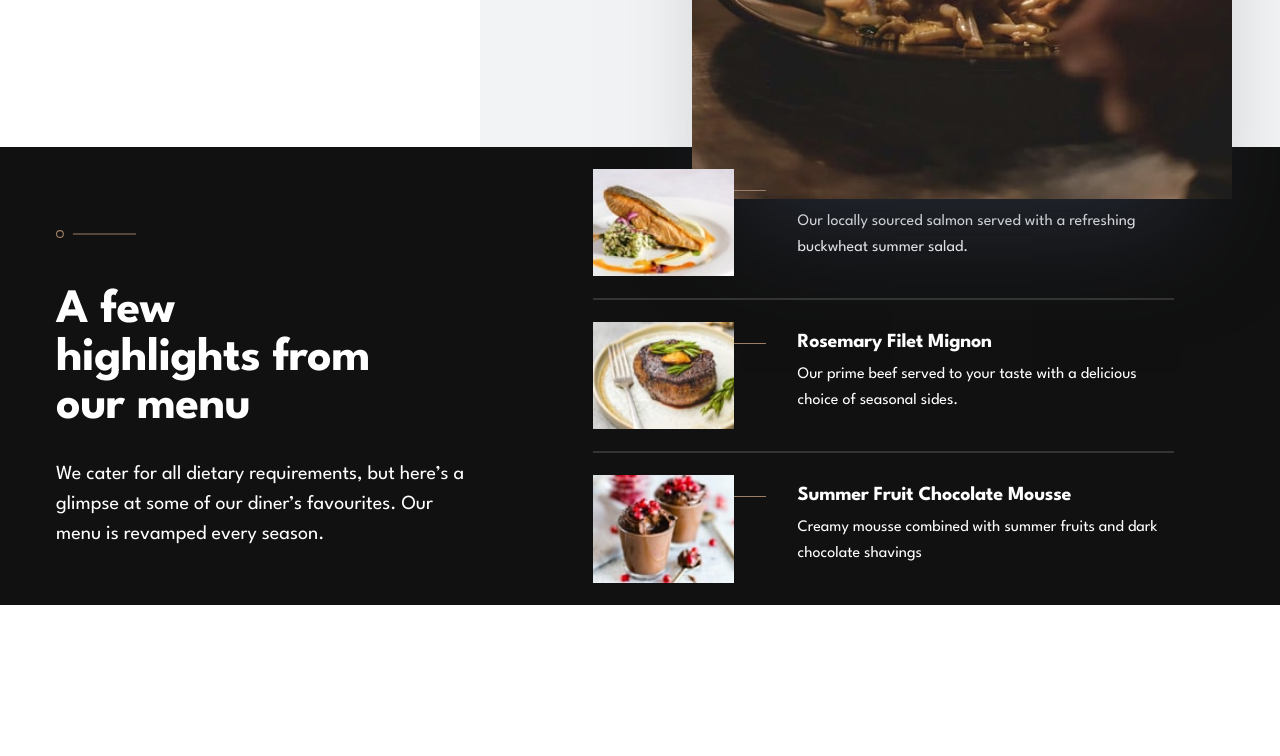
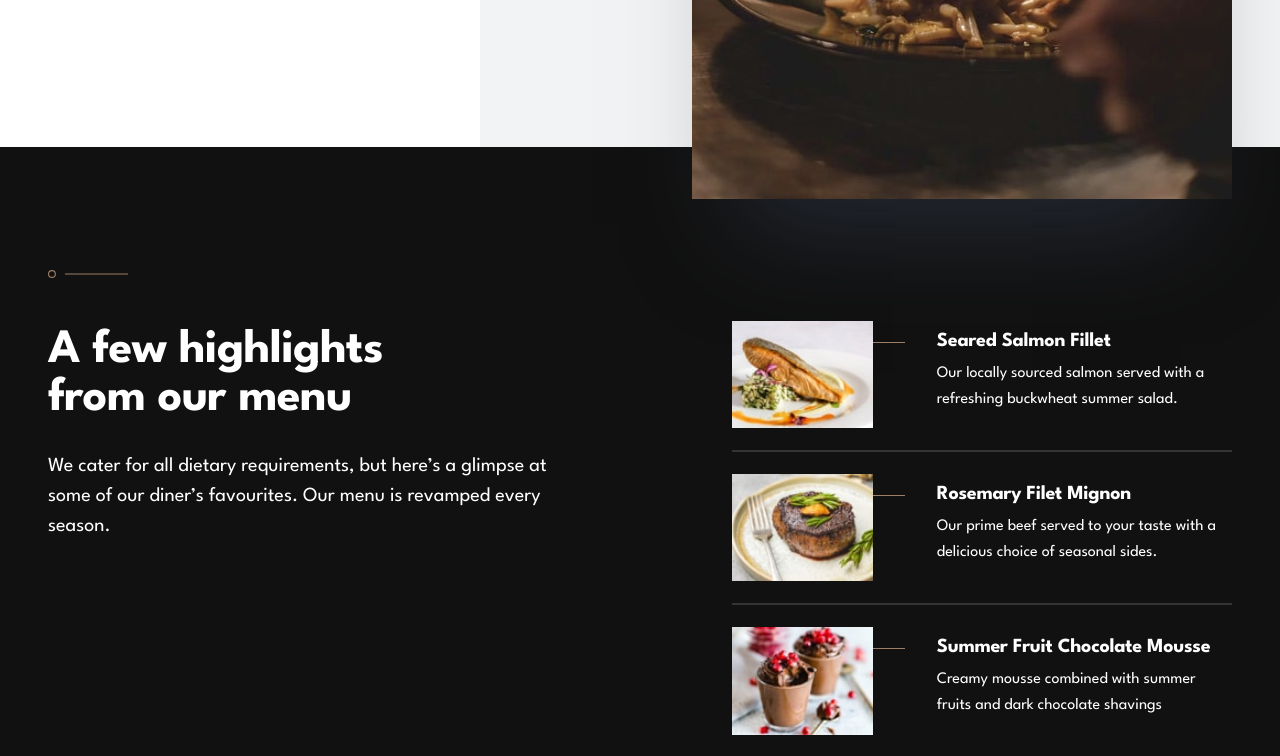
Before and after one commit to Mmackz/restaurant, a website built with webpack: page src/index.html in a window 1280 px wide. Shown: the part 2169-2925 px from the top of the page. Before the commit the page ends 2774 px from the top, so only its background shows below. Built offline with nearby package versions, Linux system fonts and the light colour scheme.

Commit message:
🚧 menu section desktop styles

```diff
--- a/src/components/home/menu/index.js
+++ b/src/components/home/menu/index.js
@@ -21,6 +21,9 @@ export const Menu = (() => {
    const section = document.createElement("section");
    section.classList.add("menu");
 
+   const sectionInner = document.createElement("div");
+   sectionInner.classList.add("menu-inner");
+
    // create menu header
    const menuHeader = Card(
       null,
@@ -29,7 +32,7 @@ export const Menu = (() => {
       "We cater for all dietary requirements, but here’s a glimpse at some of our diner’s favourites. Our menu is revamped every season."
    );
    menuHeader.classList.add("menu-header");
-   section.append(menuHeader);
+   sectionInner.append(menuHeader);
 
    // create menu items
    const menuItems = document.createElement("div");
@@ -60,7 +63,8 @@ export const Menu = (() => {
    );
 
    menuItems.append(menu1, menu2, menu3);
-   section.append(menuItems);
+   sectionInner.append(menuItems);
+   section.append(sectionInner);
 
    return section;
 })();
--- a/src/components/home/menu/menu.css
+++ b/src/components/home/menu/menu.css
@@ -34,6 +34,41 @@
 
 @media (min-width: 960px) {
    .menu {
+      padding: 0;
+   }
+
+   .menu-inner {
       display: flex;
+      justify-content: space-between;
+      gap: 2rem;
+      padding: 6.5rem 3rem 0;
+      max-width: 1280px;
+      margin: 0 auto;
+   }
+
+   .menu-items {
+      max-width: clamp(31.25rem, 35vw, 33.75rem);
+      margin: 3rem 0 0;
+   }
+
+   .menu-header {
+      padding-top: 1rem;
+   }
+
+   .menu-header > .card-content {
+      width: 100%;
+      padding: 0;
+   }
+
+   .menu-header .card-header {
+      max-width: none;
+   }
+
+   .menu-header .card-text {
+      width: auto;
+   }
+
+   .menu-header .card-divider {
+      padding-top: 0;
    }
 }
```
